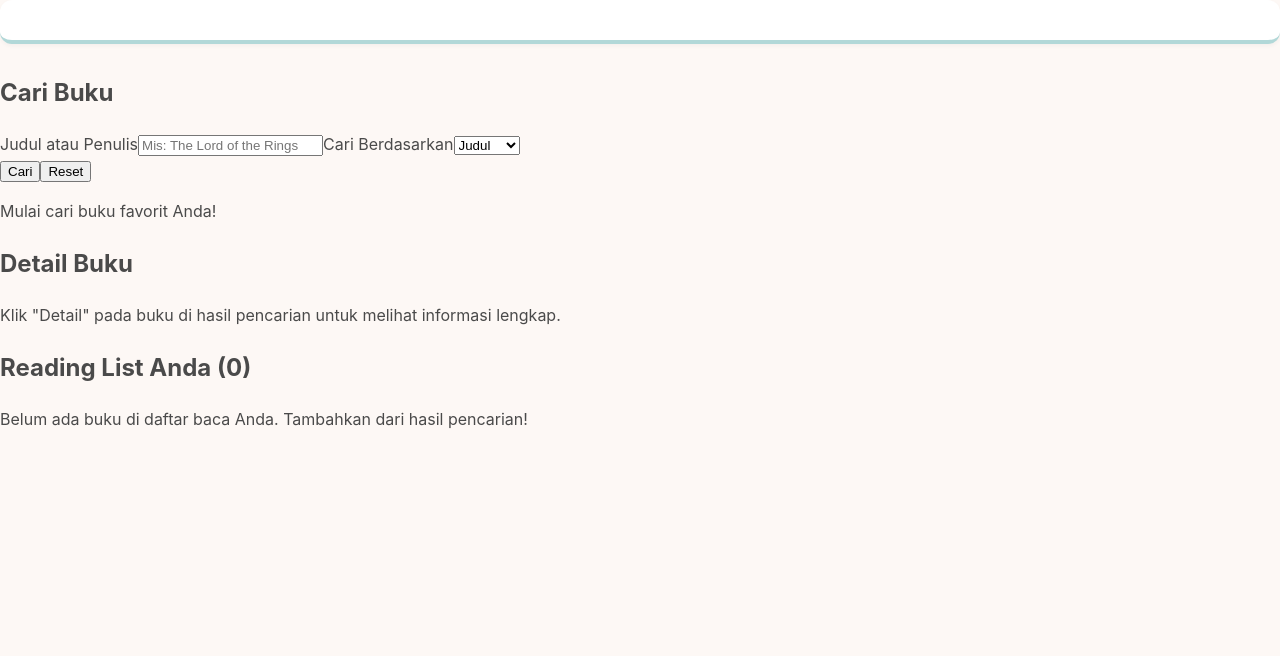
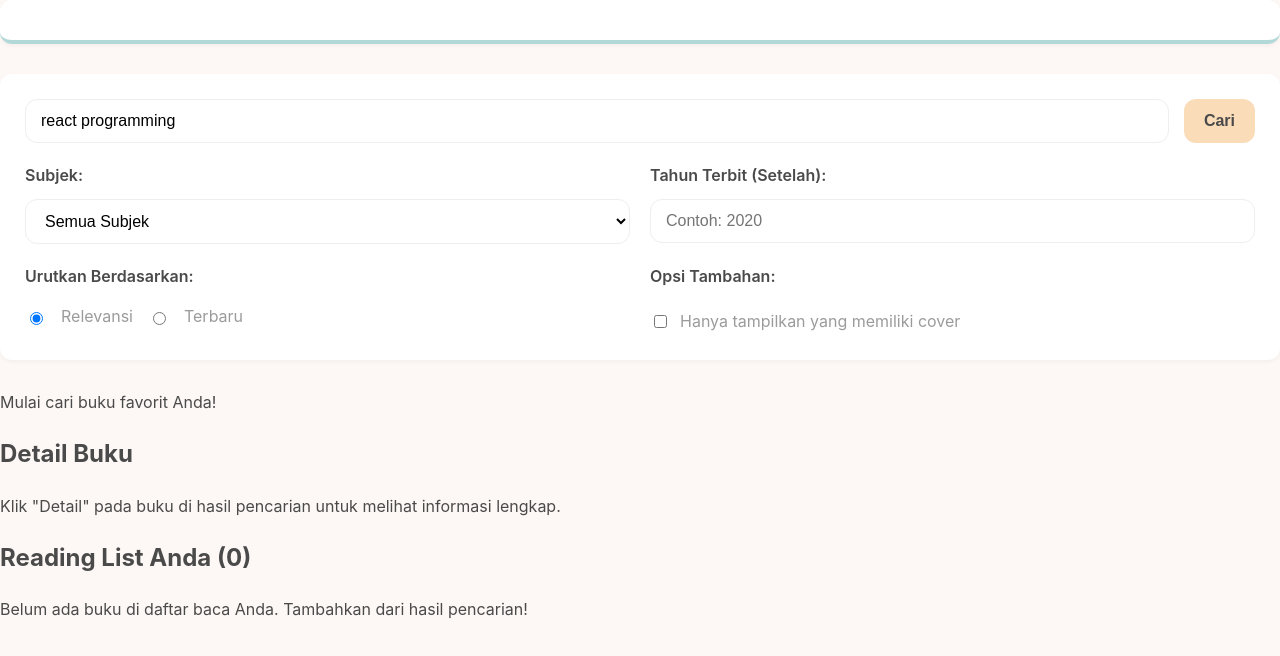
Before and after one commit to 05-136-ChoirunnisaSyawaldina/uts-pemweb-123140136, a React (Vite) app: page / in a window 1280 px wide. Shown: the top 656 px of the page. Built offline with nearby package versions, Linux system fonts and the light colour scheme.

Commit message:
feat: Implement SearchForm with 5 unique inputs

```diff
--- a/src/components/SearchForm.jsx
+++ b/src/components/SearchForm.jsx
@@ -1,77 +1,104 @@
-// src/components/SearchForm.jsx
-import React, { useState } from 'react'; // Impor useState
+import React, { useState } from 'react';
 
-function SearchForm({ onSearch, isLoading }) {
-  // (Kriteria: React - useState)
-  const [query, setQuery] = useState('');
-  const [searchType, setSearchType] = useState('title');
+const SearchForm = ({ onSearch }) => {
+  // State untuk 5 input berbeda
+  const [query, setQuery] = useState('react programming'); // Input 1: text
+  const [subject, setSubject] = useState(''); // Input 2: select
+  const [publishYear, setPublishYear] = useState(''); // Input 3: number
+  const [hasCover, setHasCover] = useState(false); // Input 4: checkbox
+  const [sortBy, setSortBy] = useState('relevance'); // Input 5: radio
 
-  // (Kriteria: React - Event handling)
+  // Form submission handling
   const handleSubmit = (e) => {
-    e.preventDefault(); // Mencegah form reload halaman
-    if (!query) return; // Tidak melakukan apa-apa jika query kosong
-
-    // Panggil fungsi onSearch yang dikirim dari App.jsx
-    onSearch(query, searchType);
-  };
-
-  // Fungsi untuk tombol reset
-  const handleReset = () => {
-    setQuery('');
-    setSearchType('title');
+    e.preventDefault();
+    onSearch({ query, subject, publishYear, hasCover, sortBy });
   };
 
   return (
-    <div className="search-form-container">
-      <h2>Cari Buku</h2>
-
-      {/* (Kriteria: Form Implementation) */}
+    <div className="search-container">
       <form onSubmit={handleSubmit}>
 
-        {/* Input 1: Label */}
-        <label htmlFor="search-query">Judul atau Penulis</label>
+        {/* Input 1: text */}
+        <div className="search-form">
+          <input
+            type="text"
+            value={query}
+            onChange={(e) => setQuery(e.target.value)}
+            placeholder="Cari berdasarkan judul atau penulis..."
+            required // Validasi HTML5
+          />
+          <button type="submit">Cari</button>
+        </div>
 
-        {/* Input 2: Text Input */}
-        <input
-          type="text"
-          id="search-query"
-          value={query}
-          // (Kriteria: React - Event handling)
-          onChange={(e) => setQuery(e.target.value)}
-          placeholder="Mis: The Lord of the Rings"
-          // (Kriteria: Form - HTML5 Validation)
-          required
-          disabled={isLoading} // Form dimatikan saat loading
-        />
+        <div className="form-grid">
+          {/* Input 2: select */}
+          <div className="input-group">
+            <label htmlFor="subject-filter">Subjek:</label>
+            <select
+              id="subject-filter"
+              value={subject}
+              onChange={(e) => setSubject(e.target.value)}
+            >
+              <option value="">Semua Subjek</option>
+              <option value="javascript">JavaScript</option>
+              <option value="programming">Programming</option>
+              <option value="fiction">Fiction</option>
+              <option value="science">Science</option>
+            </select>
+          </div>
 
-        {/* Input 3: Label */}
-        <label htmlFor="search-type">Cari Berdasarkan</label>
+          {/* Input 3: number */}
+          <div className="input-group">
+            <label htmlFor="year-filter">Tahun Terbit (Setelah):</label>
+            <input
+              type="number"
+              id="year-filter"
+              placeholder="Contoh: 2020"
+              min="1000"
+              max="2025" // Validasi HTML5
+              value={publishYear}
+              onChange={(e) => setPublishYear(e.target.value)}
+            />
+          </div>
 
-        {/* Input 4: Select Dropdown */}
-        <select
-          id="search-type"
-          value={searchType}
-          onChange={(e) => setSearchType(e.target.value)}
-          disabled={isLoading}
-        >
-          <option value="title">Judul</option>
-          <option value="author">Penulis</option>
-        </select>
+          {/* Input 5: radio */}
+          <div className="input-group">
+            <label>Urutkan Berdasarkan:</label>
+            <div className="radio-group">
+              <input
+                type="radio" id="sortRel" value="relevance"
+                checked={sortBy === 'relevance'}
+                onChange={(e) => setSortBy(e.target.value)}
+              />
+              <label htmlFor="sortRel">Relevansi</label>
 
-        <div className="form-buttons">
-          {/* Input 5: Submit Button */}
-          <button type="submit" disabled={isLoading}>
-            {isLoading ? 'Mencari...' : 'Cari'}
-          </button>
+              <input
+                type="radio" id="sortNew" value="new"
+                checked={sortBy === 'new'}
+                onChange={(e) => setSortBy(e.target.value)}
+              />
+              <label htmlFor="sortNew">Terbaru</label>
+            </div>
+          </div>
 
-          {/* (Bonus) Input 6: Reset Button */}
-          <button type="reset" onClick={handleReset} disabled={isLoading}>
-            Reset
-          </button>
+          {/* Input 4: checkbox */}
+          <div className="input-group">
+            <label>Opsi Tambahan:</label>
+            <div className="checkbox-group">
+              <input
+                type="checkbox"
+                id="hasCover"
+                checked={hasCover}
+                onChange={(e) => setHasCover(e.target.checked)}
+              />
+              <label htmlFor="hasCover">Hanya tampilkan yang memiliki cover</label>
+            </div>
+          </div>
         </div>
+
       </form>
     </div>
   );
-}
+};
 
 export default SearchForm;
```
